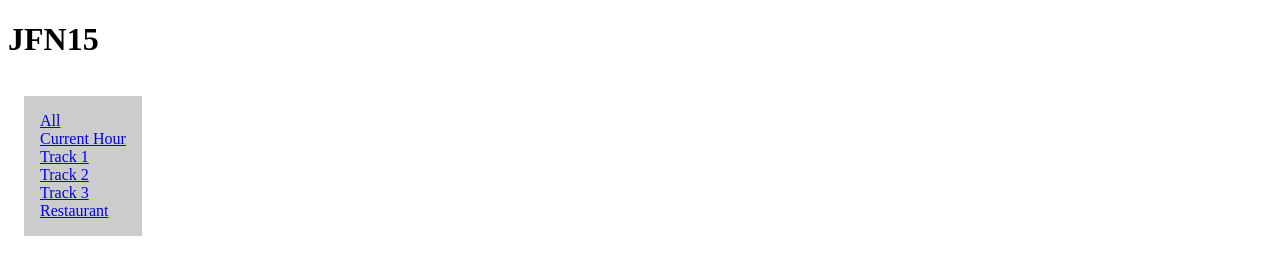
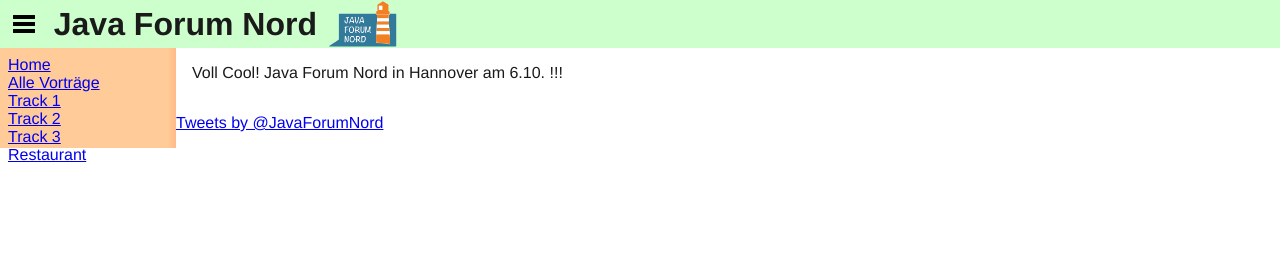
Before and after one commit to fschwic/EPOKO.web, a plain HTML site: page jfn/index.html in a window 1280 px wide. Drawn offline with Linux system fonts and the light colour scheme; no server answers.

Commit message:
Imported jfnapp

```diff
--- /dev/null
+++ b/jfn/css/index.css
@@ -0,0 +1,65 @@
+/*
+ * Licensed to the Apache Software Foundation (ASF) under one
+ * or more contributor license agreements.  See the NOTICE file
+ * distributed with this work for additional information
+ * regarding copyright ownership.  The ASF licenses this file
+ * to you under the Apache License, Version 2.0 (the
+ * "License"); you may not use this file except in compliance
+ * with the License.  You may obtain a copy of the License at
+ *
+ * http://www.apache.org/licenses/LICENSE-2.0
+ *
+ * Unless required by applicable law or agreed to in writing,
+ * software distributed under the License is distributed on an
+ * "AS IS" BASIS, WITHOUT WARRANTIES OR CONDITIONS OF ANY
+ * KIND, either express or implied.  See the License for the
+ * specific language governing permissions and limitations
+ * under the License.
+ */
+* {
+    -webkit-tap-highlight-color: rgba(0,0,0,0); /* make transparent link selection, adjust last value opacity 0 to 1.0 */
+}
+
+body {
+    -webkit-touch-callout: none;                /* prevent callout to copy image, etc when tap to hold */
+    -webkit-text-size-adjust: none;             /* prevent webkit from resizing text to fit */
+    -webkit-user-select: none;                  /* prevent copy paste, to allow, change 'none' to 'text' */
+
+
+
+    /*
+    background-color:#E4E4E4;
+    background-image:linear-gradient(top, #A7A7A7 0%, #E4E4E4 51%);
+    background-image:-webkit-linear-gradient(top, #A7A7A7 0%, #E4E4E4 51%);
+    background-image:-ms-linear-gradient(top, #A7A7A7 0%, #E4E4E4 51%);
+    background-image:-webkit-gradient(
+        linear,
+        left top,
+        left bottom,
+        color-stop(0, #A7A7A7),
+        color-stop(0.51, #E4E4E4)
+    );
+    background-attachment:fixed;
+    */
+
+    /*
+    font-family:'HelveticaNeue-Light', 'HelveticaNeue', Helvetica, Arial, sans-serif;
+    font-size:12px;
+    height:100%;
+    margin:0px;
+    padding:0px;
+    text-transform:uppercase;
+    width:100%;
+    */
+}
+
+/*
+h1 {
+    font-size:24px;
+    font-weight:normal;
+    margin:0px;
+    overflow:visible;
+    padding:0px;
+    text-align:center;
+}
+*/
--- a/jfn/index.html
+++ b/jfn/index.html
@@ -1,24 +1,123 @@
-<!DOCTYPE HTML>
+<!DOCTYPE html>
 <html manifest="jfn.appcache">
 <head>
-    <title>EPOKO.js Test</title>
+    <meta charset="utf-8">
+
+    <!-- meta http-equiv="Content-Security-Policy" content="default-src 'self' data: gap: https://ssl.gstatic.com 'unsafe-eval'; style-src 'self' 'unsafe-inline'; media-src *" -->
+    <meta name="format-detection" content="telephone=no">
+    <meta name="msapplication-tap-highlight" content="no">
+    <meta name="viewport" content="user-scalable=no, initial-scale=1, maximum-scale=1, minimum-scale=1, width=device-width">
+    <link rel="stylesheet" type="text/css" href="css/index.css">
+    <title>JavaForumNord</title>
 
     <style type="text/css">
+    /*
+    light orange #FFCC99
+    light blue #99CCFF
+    light green #CCFFCC
+    font blue #08b4da
+    font black #1A1A1A
+    font white #ffffff
+    link blue #00a8d6
+    */
+
+    body {
+        color: #1A1A1A;
+        font-family: helvetica,arial;
+        padding: 0em;
+        margin: 0em;
+    }
+
+    header {
+        background-color: #CCFFCC;
+        height: 3em;
+        overflow: hidden;
+        padding: 0em;
+        margin: 0em;
+    }
+
+    header .menu-icon {
+        float: left;
+        padding-top: .9375em;
+        padding-left: .8125em;
+        padding-right: .8125em;
+    }
+
+    header .menu-icon img {
+        width: 1.375em;
+        height: 1.125em;
+    }
+
+    header .title {
+        float: left;
+    }
+
+    header h1 {
+        float: left;
+        padding: 0em;
+        margin: 0.18em;
+        vertical-align: middle;
+    }
+
+    header .logo {
+        height: 3em;
+        padding: 0em;
+        margin: 0em;
+        margin-left: .3em;
+    }
+
+    main {
+        position: absolute;
+        left: 0em;
+        right: 0em;
+    }
+
+    @media screen and (min-width: 768px){
+        main {
+            position: absolute;
+            left: 11em;
+            right: 0em;
+        }
+        .nav {
+            left: -11em !important;
+        }
+    }
+
     ul {
         float: left;
     }
     ul.nav {
         list-style: none;
-        background-color: #cccccc;
-        padding: 1em;
-        margin: 1em;
+    }
+    .nav {
+        position: absolute;
+        top: 0em;
+        left: -11em;
+        z-index: 9;
+        width: 10em;
+        height: 100%;
+        //background-color: #FFCC99;
+        background: -webkit-linear-gradient(left, #FFCC99 95%, #FFBB88);
+        background: -o-linear-gradient(left, #FFCC99 95%, #FFBB88);
+        background: -moz-linear-gradient(left, #FFCC99 95%, #FFBB88);
+        background: linear-gradient(left, #FFCC99 95%, #FFBB88);
+        padding: 0.5em;
+        margin: 0em;
+        -webkit-transition: left 0.5s;
+        transition: left 0.5s;
+    }
+
+    #entries {
+        padding: 0em;
+        margin-top: 0em;
+        width: 100%;
     }
     #entries li {
         list-style: none;
-        background-color: #cccccc;
-        padding: 1em;
-        margin: 1em;
-        margin-top: 0em;
+        background-color: #99CCFF;
+        padding: 0.7em;
+        margin: 0em;
+        margin-bottom: 0.2em;
     }
     #entries li h4 {
         margin: 0em;
@@ -28,10 +127,16 @@
         margin: 0em;
         padding: 0em;
     }
+
+    #twitter-widget-0 {
+        max-width: inherit !important;
+    }
+
     </style>
 
     <script src="../js/jquery-1.7.1.min.js"></script>
     <script src="../js/EPOKO.js"></script>
+
     <script type="application/javascript" language="JavaScript">
 
       window.xOnLine = true;
@@ -50,7 +155,7 @@
       });
 
       var jfnIcs = "http://www.epoko.net/webfile/dav/71c8cdcf465bf7a36ab3de2c38759229/jfn/public.ics&cal_year=2015&cal_month=10&cal_day=6";
-      var jfnIcsCurrentHour = jfnIcs + "&cal_hour=-0&cal_minute=-0&cal_length=0H";
+      var jfnIcsCurrentHour = jfnIcs + "&cal_hour=-0&cal_minute=-0&cal_length=1H";
       var jfnIcsRestaurant = jfnIcs + "&location=Restaurant";
       var jfnIcsTrack1 = jfnIcs + "&location=Track%201";
       var jfnIcsTrack2 = jfnIcs + "&location=Track%202";
@@ -68,7 +173,7 @@
         E.get(jfnIcsTrack2, null, onSuccess);
         E.get(jfnIcsTrack3, null, onSuccess);
 
-        changeView(jfnIcs);
+        changeView(jfnIcsCurrentHour, true);
       }
       $(document).ready(prefetch);
 
@@ -83,7 +188,7 @@
 
         $('#entries li').remove();
         $.each(data, function(index, entry){
-          $('#entries').append('<li>' +
+          $('#entries').append('<li id="' + entry.uid + '">' +
             '<p>' + entry.dtstart.rfc822 + '</p>' +
             '<h4><a href="' + entry.url + '">' + entry.summary + '</a></h4>' +
             '<p>' + entry.location + '</p>' +
@@ -95,24 +200,96 @@
         console.log(err);
       }
 
-      function changeView(url){
+      E.on('update', function(data){
+        $.each(data, function(index, entry){
+            if($('#' + entry.uid)){
+                // entry from update currently in DOM
+                console.log("Updating view for " + entry.uid);
+                $('#' + entry.uid).empty();
+                $('#' + entry.uid).append('<p>' + entry.dtstart.rfc822 + '</p>' +
+                    '<h4><a href="' + entry.url + '">' + entry.summary + '</a></h4>' +
+                    '<p>' + entry.location + '</p>');
+            }
+        });
+      });
+
+      function changeView(url, displayExtras){
+        if(displayExtras){
+            $('#teaser').css('display', 'block');
+            $('#twitter').css('display', 'block');
+        }
+        else{
+            $('#teaser').css('display', 'none');
+            $('#twitter').css('display', 'none');
+        }
         E.get(url, null, showEntries, showError);
       }
 
     </script>
+
 </head>
 <body>
 
-    <h1>JFN15</h1>
+    <header>
+        <span class="menu-icon glyphicon glyphicon-menu-hamburger"><img src="glyphicons/png/glyphicons-517-menu-hamburger.png"></span>
+        <span class="title"><h1>Java Forum Nord</h1></span>
+        <img class="logo" src="img/logo.png">
+    </header>
+
+    <main>
+
         <ul class="nav">
-      <li><a href="#" onClick="changeView(jfnIcs);">All</a></li>
-      <li><a href="#" onClick="changeView(jfnIcsCurrentHour);">Current Hour</a></li>
+            <li><a href="#" onClick="changeView(jfnIcsCurrentHour, true);">Home</a></li>
+            <li><a href="#" onClick="changeView(jfnIcs);">Alle Vorträge</a></li>
             <li><a href="#" onClick="changeView(jfnIcsTrack1);">Track 1</a></li>
             <li><a href="#" onClick="changeView(jfnIcsTrack2);">Track 2</a></li>
             <li><a href="#" onClick="changeView(jfnIcsTrack3);">Track 3</a></li>
             <li><a href="#" onClick="changeView(jfnIcsRestaurant);">Restaurant</a></li>
         </ul>
 
+        <section id="teaser">
+            <p style="margin: 1em;">Voll Cool! Java Forum Nord in Hannover am 6.10. !!!</p>
+        </section>
+
+        <section id="program">
             <ul id="entries"></ul>
+        </section>
+
+        <section id="twitter">
+            <a class="twitter-timeline" data-dnt="true" href="https://twitter.com/JavaForumNord" data-widget-id="646770499444428801">Tweets by @JavaForumNord</a>
+            <script>!function(d,s,id){var js,fjs=d.getElementsByTagName(s)[0],p=/^http:/.test(d.location)?'http':'https';if(!d.getElementById(id)){js=d.createElement(s);js.id=id;js.src=p+"://platform.twitter.com/widgets.js";fjs.parentNode.insertBefore(js,fjs);}}(document,"script","twitter-wjs");</script>
+        </section>
+
+    </main>
+
+    <footer>
+    </footer>
+
+    <script type="text/javascript">
+
+      $('.menu-icon').on('click', function(){
+        var nav = $('.nav');
+        var cur = nav.css('left');
+        if(cur.indexOf("0") === 0){
+          $('.nav').css('left', "-11em");
+        }
+        else {
+          $('.nav').css('left', "0em");
+        }
+      });
+
+      $('.nav').on('click', function(){
+        $(this).css('left', "-11em");
+      });
+
+      $('main').on('click', function(){
+        $('.nav').css('left', "-11em");
+      });
+
+      setTimeout(function(){
+        $('#twitter-widget-0').contents().find('.timeline').css('max-width', "inherit");
+      }, 1000);
+
+    </script>
 </body>
 </html>
```
Also changed, not shown: jfn/glyphicons/png/glyphicons-517-menu-hamburger.png (added), jfn/img/blur.png (added), jfn/img/logo.png (added), 1 other file. Lines whose indentation alone changed are shown as unchanged.
